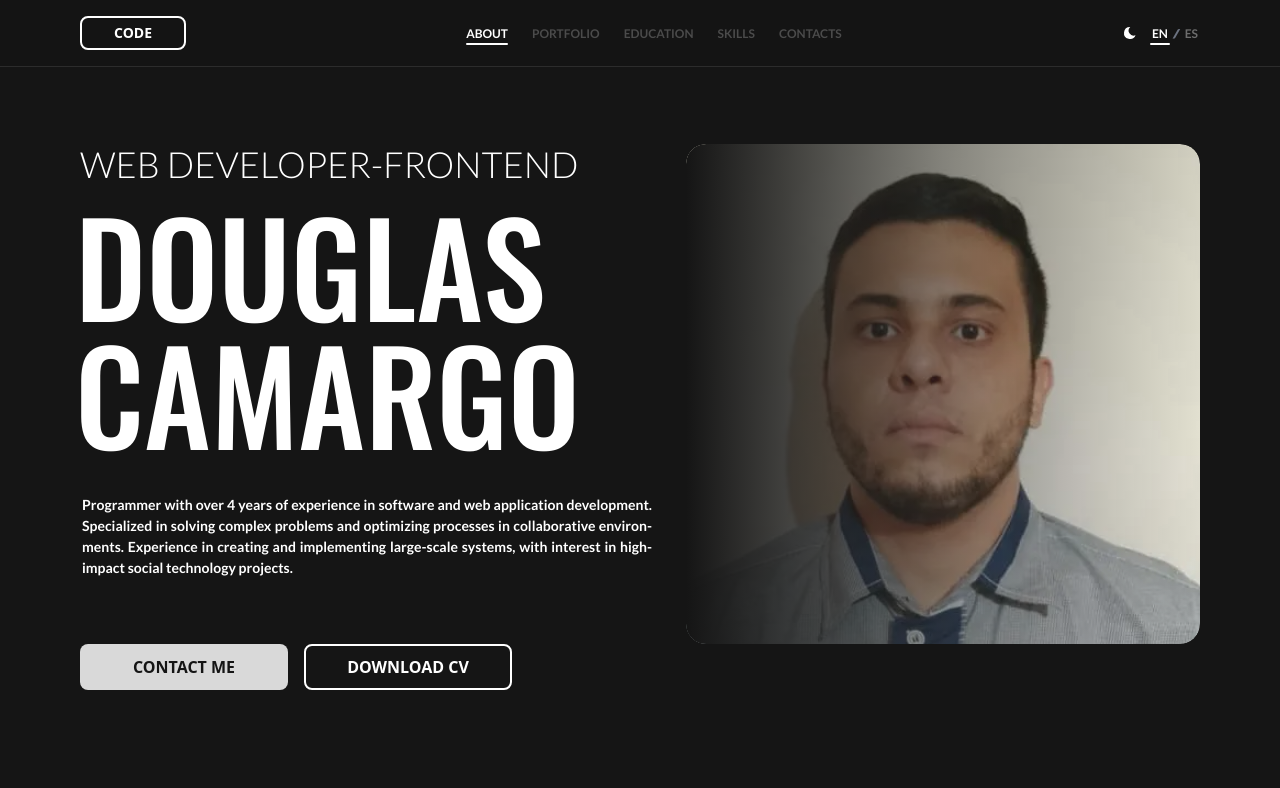
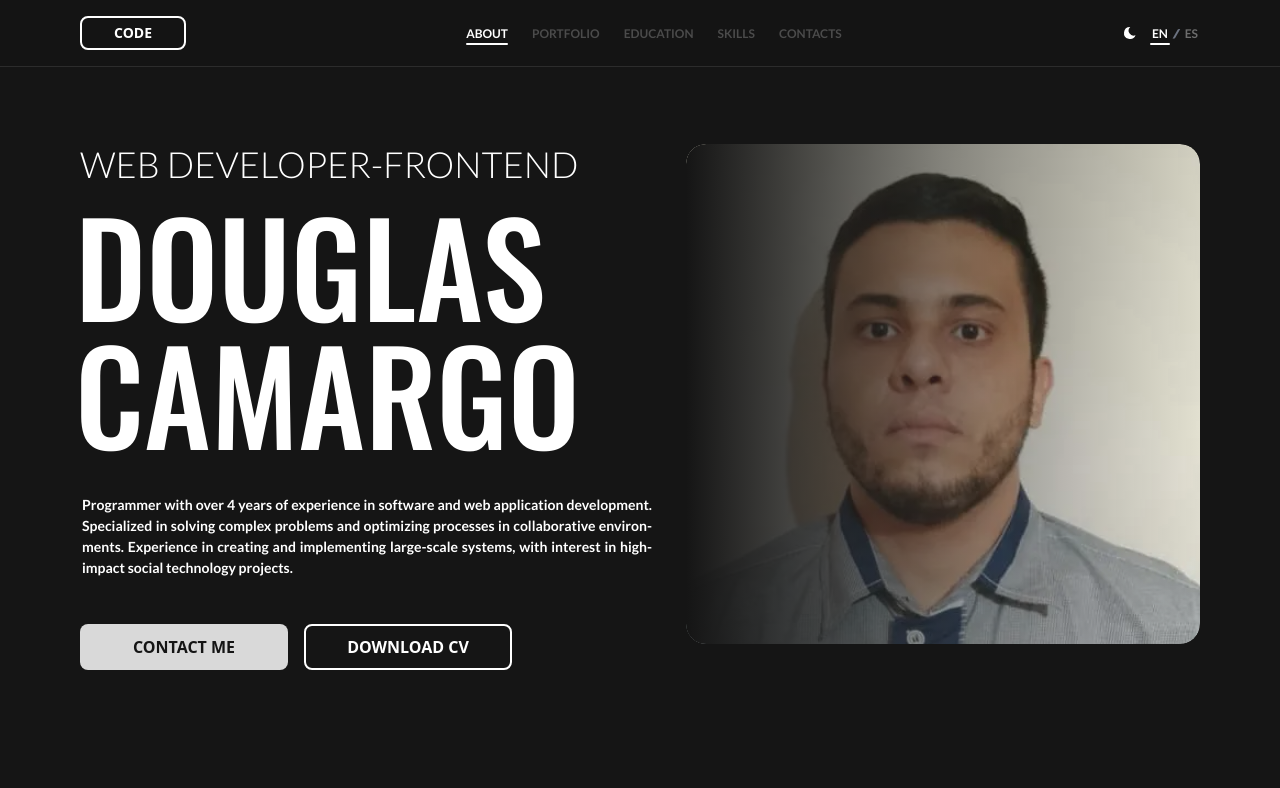
Before and after one commit to douglas-camargo/portafolio, a React (Vite) app: page / in a window 1280 px wide. Shown: the top 788 px of the page. Built offline with nearby package versions, Linux system fonts and the light colour scheme; no server answers.

Commit message:
fix botones del Hero

```diff
--- a/src/components/organisms/Hero/Hero.tsx
+++ b/src/components/organisms/Hero/Hero.tsx
@@ -34,6 +34,17 @@
               </p>
             </CardContent>
           </Card>
+
+          {/* Buttons */}
+          <div className={`flex flex-col sm:flex-row gap-4 w-full sm:w-auto ${isLoaded ? 'animate-slide-in-up' : 'slide-in-up-initial'}`}>
+            <Button className="w-full sm:w-52" onClick={handleWhatsAppContact}>
+              {t('hero.contactMe')}
+            </Button>
+
+            <Button variant="outline" className="w-full sm:w-52" onClick={handleDownloadCV}>
+              {t('hero.downloadCV')}
+            </Button>
+          </div>
         </div>
 
         {/* Right side - Image */}
@@ -48,17 +59,6 @@
           </div>
         </div>
       </div>
-
-      {/* Buttons - moved outside the flex container */}
-      <div className={`flex flex-col sm:flex-row gap-4 w-full sm:w-auto px-4 md:px-0 sm:self-center lg:self-start ${isLoaded ? 'animate-slide-in-up' : 'slide-in-up-initial'}`}>
-        <Button className="w-full sm:w-52" onClick={handleWhatsAppContact}>
-          {t('hero.contactMe')}
-        </Button>
-
-        <Button variant="outline" className="w-full sm:w-52" onClick={handleDownloadCV}>
-          {t('hero.downloadCV')}
-        </Button>
-      </div>
     </section>
   );
 };
```
